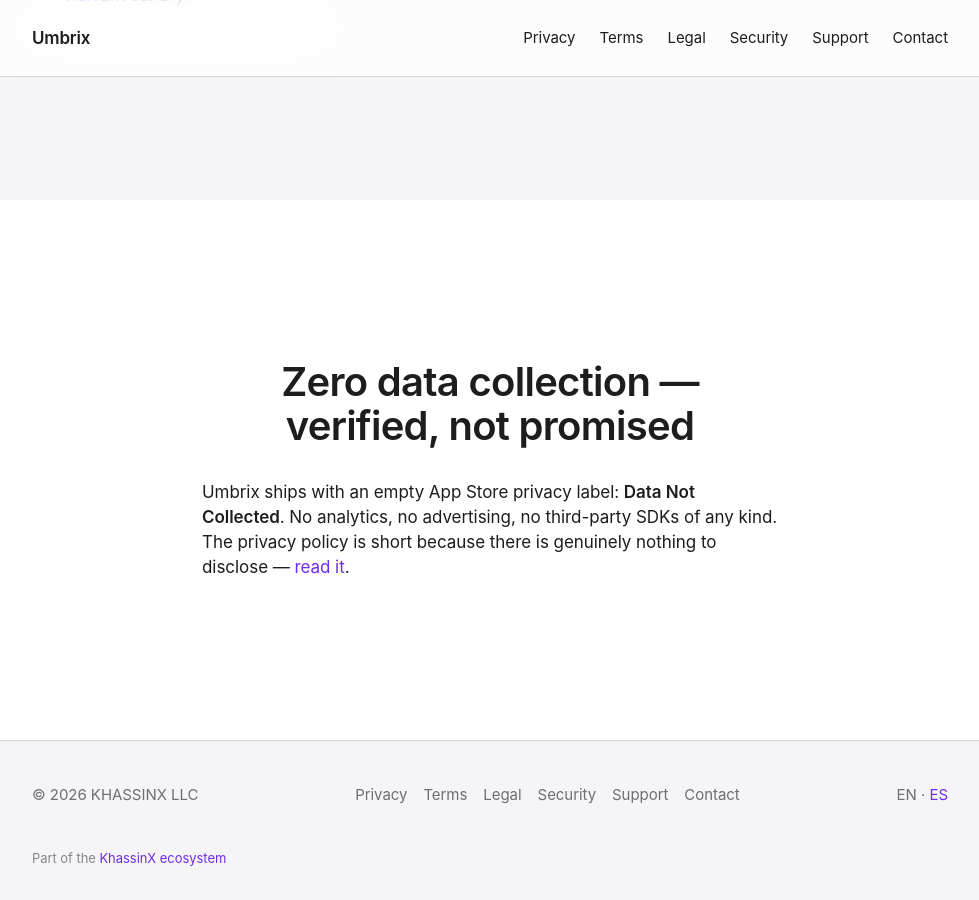
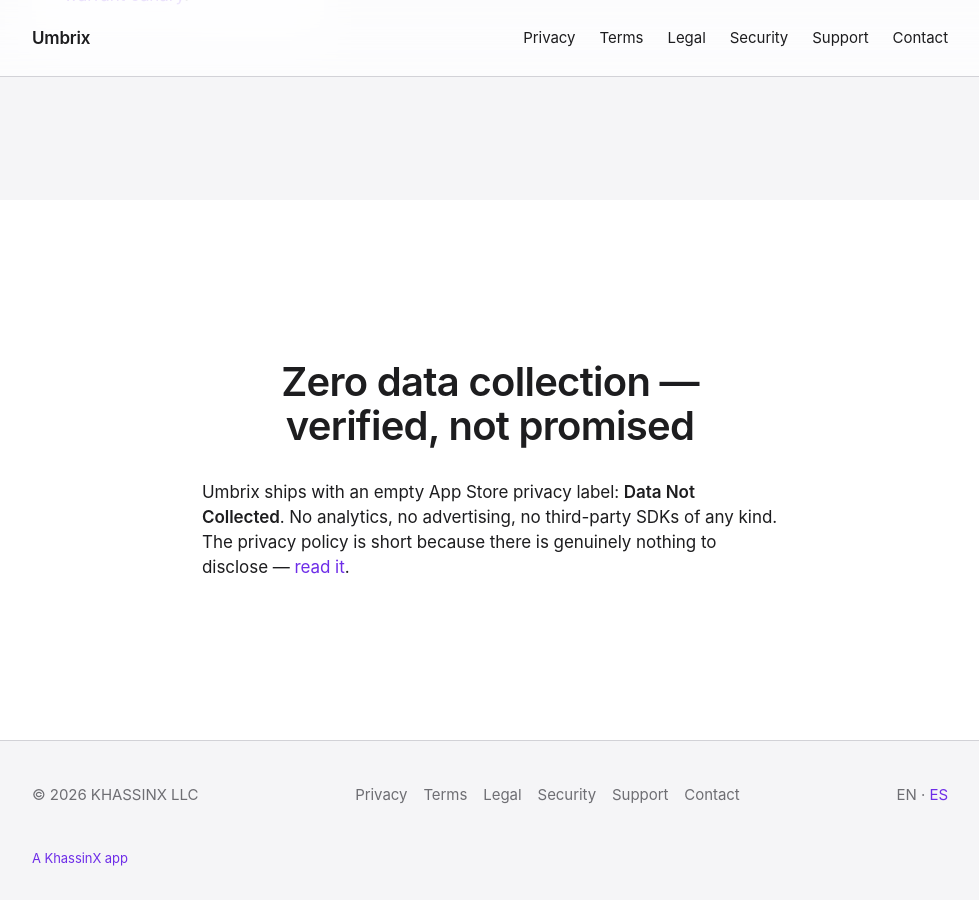
Before and after one commit to KhassinX/Umbrix-web, a Jekyll site: the page built from index.html, in a window 1280 px wide and 900 px high, scrolled down 1524 px. Shown: the whole window, without its empty margins (150-1129 px from the left). Built offline with Jekyll 4.4.1, drawn with Linux system fonts in a browser that asks for light colours.

Commit message:
fix(footer): nota de ecosistema al texto canónico nuevo (WEB_PROPERTY_SPEC §4) (#6)
Reemplaza "Part of the KhassinX ecosystem" / "Parte del ecosistema KhassinX"
(link envolviendo solo parte del texto) por "A KhassinX app" / "Una app de
KhassinX" con el link envolviendo TODO el texto — rediseño 2026-07-11 de la
nota de ecosistema. Mismo texto que ya se acaba de uniformar en las otras
7 apps propias; el gate show_ecosystem_note / if page.lang == 'es' queda
intacto (solo cambian los literales).

```diff
--- a/_layouts/base.html
+++ b/_layouts/base.html
@@ -186,9 +186,9 @@
       *.khassinx.com y el © KHASSINX LLC ya declaran el parentesco). Texto + href por locale. {%- endcomment -%}
       {%- if site.show_ecosystem_note %}
       {%- if page.lang == 'es' %}
-      <small class="footer-ecosystem">Parte del <a href="https://khassinx.com/es/">ecosistema KhassinX</a></small>
+      <small class="footer-ecosystem"><a href="https://khassinx.com/es/">Una app de KhassinX</a></small>
       {%- else %}
-      <small class="footer-ecosystem">Part of the <a href="https://khassinx.com">KhassinX ecosystem</a></small>
+      <small class="footer-ecosystem"><a href="https://khassinx.com">A KhassinX app</a></small>
       {%- endif %}
       {%- endif %}
     </div>
```
